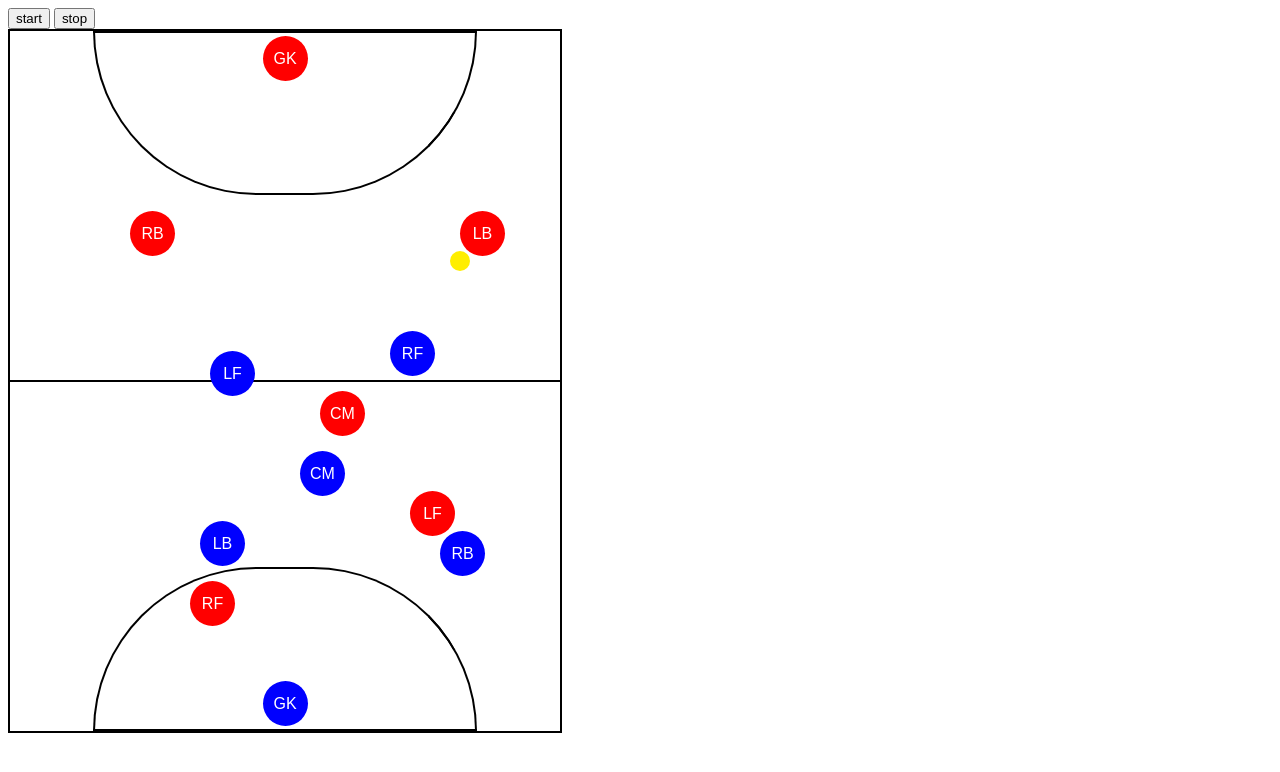
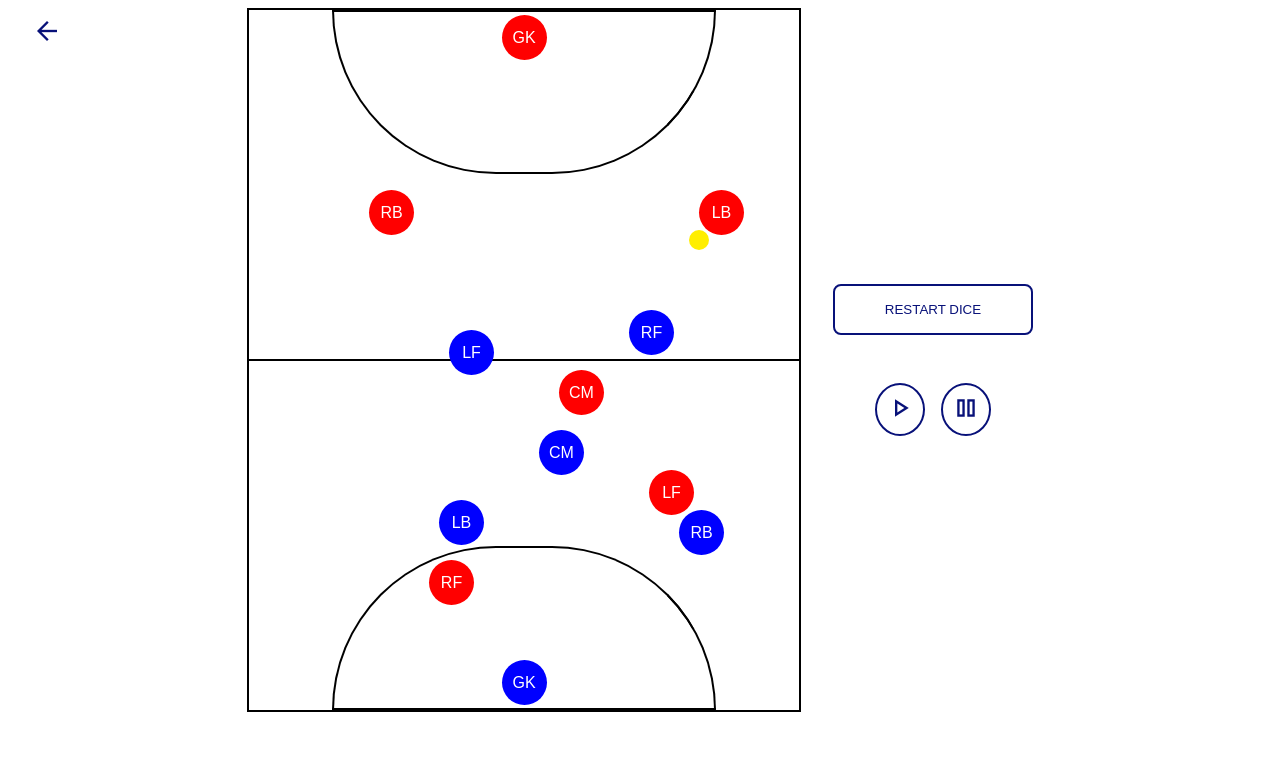
Before and after one commit to paulafiaschi/indoorSystems, a plain HTML site: page five-dice.html in a window 1280 px wide. Drawn offline with nearby package versions, Linux system fonts and the light colour scheme.

Commit message:
index styling

```diff
--- a/dice.js
+++ b/dice.js
@@ -12,27 +12,40 @@ const blueRightF = document.querySelector(".rf-blue");
 
 const ball = document.querySelector(".ball");
 
+startFiveDice();
+
 document.querySelector(".startDice").addEventListener("click", startFiveDice);
-document.querySelector(".stopDice").addEventListener("click", stopFiveDice);
-
-document.querySelector(".startLib").addEventListener("click", startLibero);
+document.querySelector(".pause").addEventListener("click", pauseAnimation);
+document.querySelector(".play").addEventListener("click", resumeAnimation);
 
 function startFiveDice() {
+  ball.classList = "";
+  blueLeftF.classList = "";
+  blueRightF.classList = "";
+  blueRightB.classList = "";
+  blueLeftB.classList = "";
+  blueC.classList = "";
+
+  this.offsetHeight;
+
+  ball.classList.add("ball");
+  blueLeftF.classList.add("attacker", "lf-blue");
+  blueRightF.classList.add("attacker", "rf-blue");
+  blueRightB.classList.add("attacker", "rb-blue");
+  blueLeftB.classList.add("attacker", "lb-blue");
+  blueC.classList.add("attacker", "c-blue");
+  redC.classList.add("defender", "c-red");
+
   ball.classList.add("dice-ball");
   blueLeftF.classList.add("dice-lf");
   blueRightF.classList.add("dice-rf");
   blueRightB.classList.add("dice-rb");
   blueLeftB.classList.add("dice-lb");
   blueC.classList.add("dice-c");
-}
+  pauseAnimation();
 
-function startLibero() {
-  ball.classList.add("dice-ball");
-  blueLeftF.classList.add("dice-lf");
-  blueRightF.classList.add("lib-rf");
-  blueRightB.classList.add("dice-rb");
-  blueLeftB.classList.add("dice-lb");
-  blueC.classList.add("dice-c");
+  document.querySelector(".pause").classList.remove("selected");
+  document.querySelector(".play").classList.remove("selected");
 }
 
 function stopFiveDice() {
@@ -43,3 +56,27 @@ function stopFiveDice() {
   blueLeftB.classList.remove("dice-lb");
   blueC.classList.remove("dice-c");
 }
+
+function pauseAnimation() {
+  document.querySelector(".play").classList.remove("selected");
+  document.querySelector(".pause").classList.add("selected");
+  ball.classList.add("paused");
+  blueLeftF.classList.add("paused");
+  blueRightF.classList.add("paused");
+  blueRightB.classList.add("paused");
+  blueLeftB.classList.add("paused");
+  blueC.classList.add("paused");
+  redC.classList.add("paused");
+}
+function resumeAnimation() {
+  document.querySelector(".play").classList.add("selected");
+  document.querySelector(".pause").classList.remove("selected");
+
+  ball.classList.remove("paused");
+  blueLeftF.classList.remove("paused");
+  blueRightF.classList.remove("paused");
+  blueRightB.classList.remove("paused");
+  blueLeftB.classList.remove("paused");
+  blueC.classList.remove("paused");
+  redC.classList.remove("paused");
+}
--- a/five-dice.css
+++ b/five-dice.css
@@ -120,6 +120,11 @@
   top: 650px;
 }
 
+/* animations */
+.paused {
+  animation-play-state: paused;
+}
+
 .dice-ball {
   animation-duration: 10s;
   animation-name: dice-ball;
--- a/five-dice.html
+++ b/five-dice.html
@@ -6,13 +6,13 @@
   <meta http-equiv="X-UA-Compatible" content="IE=edge">
   <meta name="viewport" content="width=device-width, initial-scale=1.0">
   <title>KH- Indoor</title>
+  <link rel="stylesheet"
+    href="https://fonts.googleapis.com/css2?family=Material+Symbols+Outlined:opsz,wght,FILL,GRAD@48,400,1,0" />
+  <link rel="stylesheet" href="style.css">
   <link rel="stylesheet" href="five-dice.css">
 </head>
 
 <body>
-  <button class="startDice">start</button>
-  <button class="stopDice">stop</button>
-
   <div class="court">
     <div class="d d1"></div>
     <div class="half"></div>
@@ -35,10 +35,29 @@
 
   </div>
 
+  <a href="index.html" class="goback"><span class="material-symbols-outlined">
+      arrow_back
+    </span></a>
+
+  <div class="controls">
+    <div>
+      <button class="startDice">Restart Dice</button>
+
+    </div>
+    <div>
+      <button class="play"><span class="material-symbols-outlined">
+          play_arrow
+        </span></button>
+      <button class="pause"><span class="material-symbols-outlined">
+          pause
+        </span></button>
+
+    </div>
+  </div>
 
 
 
-  <script src="dice.js"></script>
 </body>
+<script src="dice.js"></script>
 
 </html>
--- a/style.css
+++ b/style.css
@@ -0,0 +1,98 @@
+body {
+  display: flex;
+  gap: 2rem;
+  justify-content: center;
+  align-items: center;
+  font-family: "Ubuntu", sans-serif;
+}
+
+img {
+  max-width: 400px;
+}
+
+.home {
+  flex-direction: column;
+}
+
+.systems {
+  display: flex;
+  gap: 1rem;
+}
+
+h2 {
+  font-size: 25px;
+}
+
+.goback {
+  position: absolute;
+  top: 1rem;
+  left: 2rem;
+}
+
+.systems a {
+  min-width: 200px;
+  padding: 1rem;
+  border-radius: 0.5rem;
+  border: solid 2px rgb(8, 17, 121);
+  text-align: center;
+  color: rgb(8, 17, 121);
+  text-decoration: none;
+  font-size: 20px;
+}
+
+a {
+  color: rgb(8, 17, 121);
+}
+.systems a:hover {
+  background-color: rgb(8, 17, 121);
+  color: white;
+}
+a:visited {
+  color: inherit;
+}
+
+.controls div {
+  display: flex;
+  align-items: center;
+  gap: 1rem;
+  margin: 3rem 0;
+  justify-content: center;
+}
+
+button {
+  color: rgb(8, 17, 121);
+  background-color: white;
+  border: none;
+  text-transform: uppercase;
+  cursor: pointer;
+}
+
+.controls div:first-child button {
+  min-width: 200px;
+  padding: 1rem;
+  border-radius: 0.5rem;
+  border: solid 2px rgb(8, 17, 121);
+}
+.controls div:first-child button:hover {
+  background-color: rgb(8, 17, 121);
+  color: white;
+}
+
+.controls div:last-child button {
+  padding: 0.5rem;
+  border-radius: 50%;
+  border: solid 2px rgb(8, 17, 121);
+}
+
+.controls div:last-child button:hover {
+  background-color: rgb(8, 17, 121);
+  color: white;
+}
+
+.selected {
+  background-color: rgb(8, 17, 121);
+  color: white;
+}
+.material-symbols-outlined {
+  font-size: 30px;
+}
```
Also changed, not shown: index.html (+12 -3 lines), libero.html (+25 -7 lines), libero.js (+20 -0 lines), img/kh-logo.svg (added).
